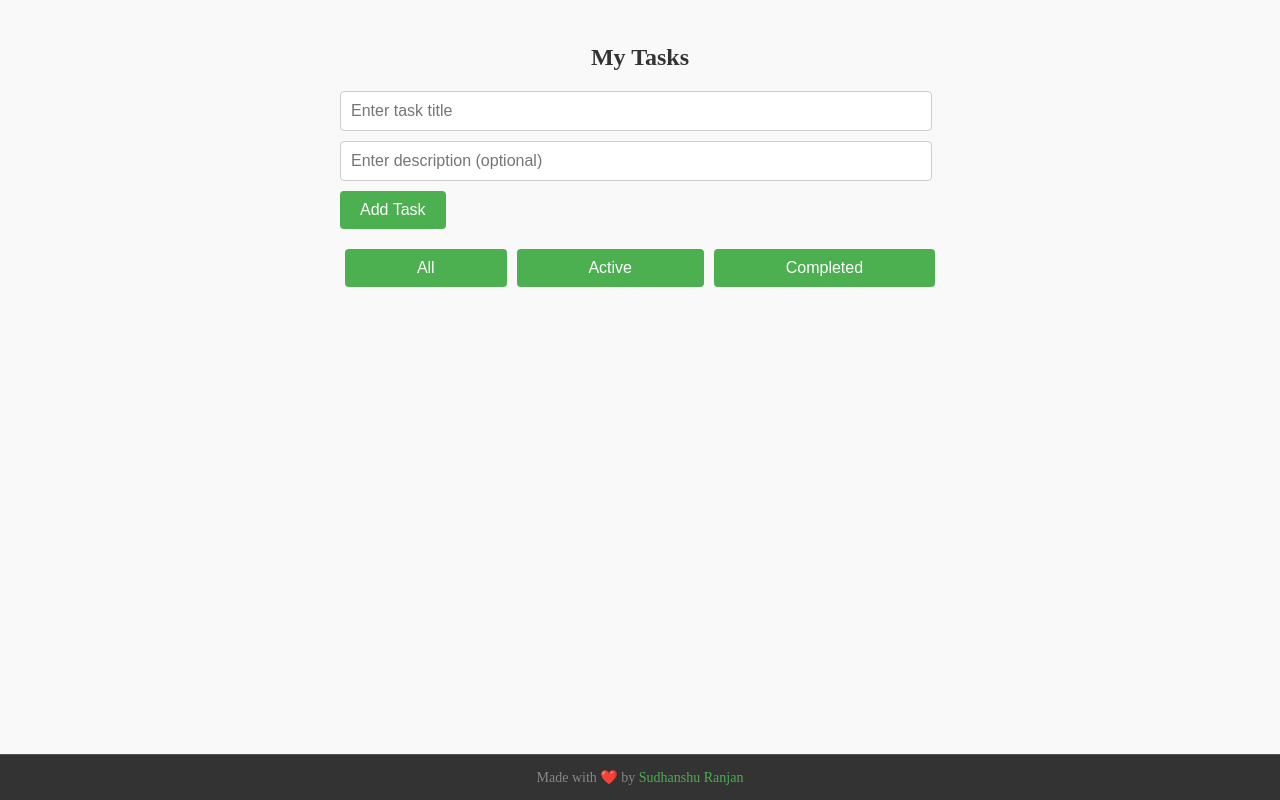
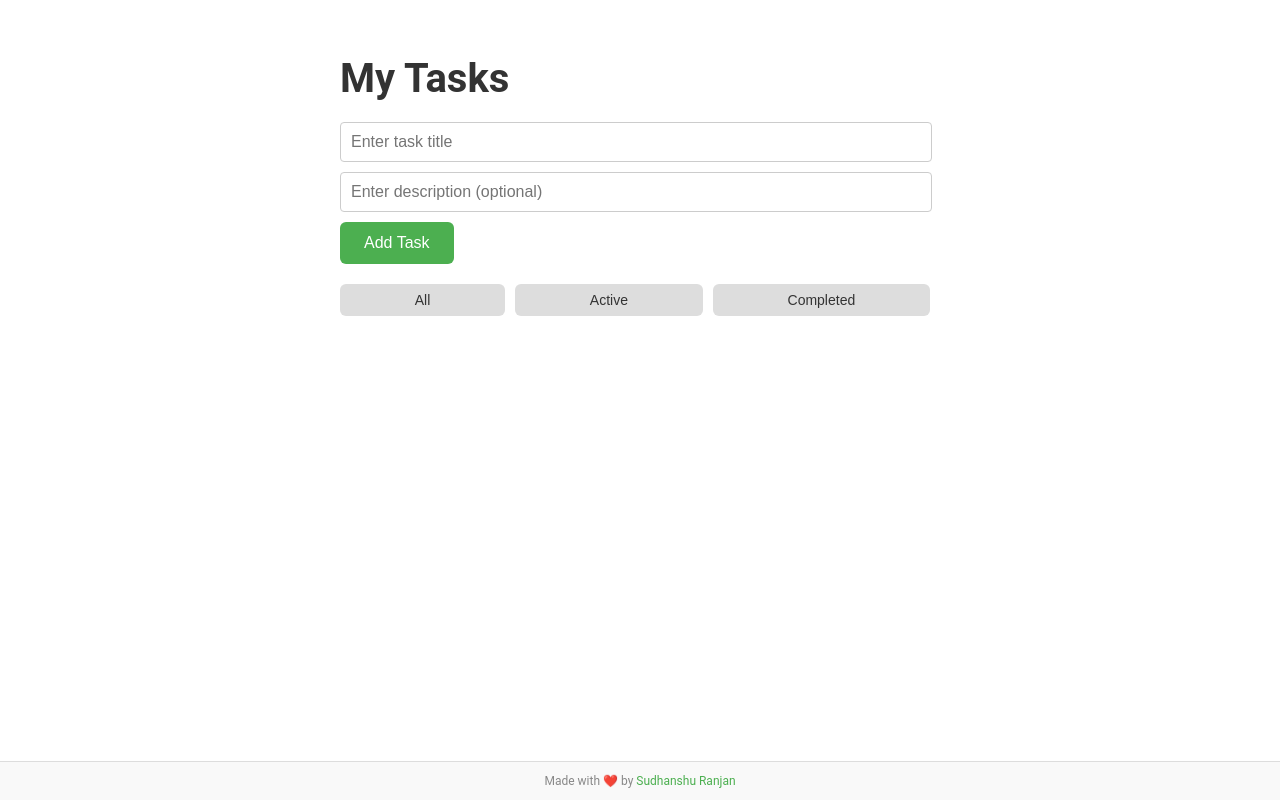
Before and after one commit to sranjan-git/enhanced-todo-list, a React (Create React App) app: page / in a window 1280 px wide. Built offline with nearby package versions, Linux system fonts and the light colour scheme.

Commit message:
Update index.scss

```diff
--- a/src/styles/index.scss
+++ b/src/styles/index.scss
@@ -1,25 +1,21 @@
 .todo-list {
   margin: 0 auto;
-  padding: 20px;
   max-width: 600px;
   min-width: 200px;
-  /* background-color: #f9f9f9; */
-  /* border-radius: 8px; */
-  /* box-shadow: 0 2px 4px rgba(0, 0, 0, 0.1); */
+  font-family: 'Roboto', sans-serif;
+  // background-color: #f5f5f5;
   color: #333;
+  padding: 20px;
+  // border-radius: 8px;
+  // box-shadow: 0 2px 4px rgba(0, 0, 0, 0.1);
 
-  /* Dark theme */
-  &.night-mode {
-    background-color: #333;
-    color: #f9f9f9;
-  }
   .wFull {
     min-width: 95%;
   }
 
   h1 {
-    text-align: center;
-    font-size: 24px;
+
+    font-size: 40px;
     margin-bottom: 20px;
   }
 
@@ -33,30 +29,46 @@
   }
 
   button {
-    padding: 10px 20px;
+    padding: 12px 24px;
     font-size: 16px;
     background-color: #4caf50;
     color: #fff;
     border: none;
-    border-radius: 4px;
+    border-radius: 6px;
     cursor: pointer;
     transition: background-color 0.3s ease;
 
     &:hover {
-      background-color: #45a049;
+      background-color: #388e3c;
     }
   }
 
+
   .filter-buttons {
     /* text-align: center; */
+    margin-bottom: 20px;
     margin: 20px 0;
     width: 100%;
     display: flex;
+    justify-content: center;
 
     button {
-      margin: 0 5px;
+      padding: 8px 16px;
+      border: none;
+      background-color: #ddd;
+      color: #333;
+      border-radius: 6px;
+      cursor: pointer;
+      font-size: 14px;
+      margin-right: 10px;
+      transition: background-color 0.3s ease;
+
+      &:hover {
+        background-color: #ccc;
+      }
     }
   }
+
   .filter-buttons button {
     flex-grow: 1;
   }
@@ -64,6 +76,7 @@
   ul {
     list-style: none;
     padding: 0;
+    margin: 0;
     padding-bottom: 20px;
 
     li {
@@ -72,6 +85,7 @@
       align-items: center;
       margin-bottom: 8px;
       border-bottom: 1px solid #ddd;
+      padding: 10px 0;
       padding-bottom: 8px;
       width: 100%;
 
@@ -81,7 +95,16 @@
       }
 
       input[type="checkbox"] {
-        margin-right: 8px;
+        margin-right: 10px;
+      }
+
+      input[type="text"],
+      span {
+        flex: 1;
+        padding: 8px;
+        border: 0px solid #ddd;
+        border-radius: 0px;
+        font-size: 16px;
       }
 
       span {
@@ -89,12 +112,18 @@
         font-size: 18px;
         line-height: 1.6;
         cursor: pointer;
+        margin-right: 10px;
+        min-height: 34px;
+        overflow: hidden;
+        white-space: pre-wrap;
 
         &.completed {
           text-decoration: line-through;
           color: #888;
         }
       }
+
+
       .inlineBlock {
         display: inline-block;
         align-self: baseline;
@@ -141,7 +170,7 @@
   border-radius: 0px;
 
   p {
-    font-size: 14px;
+    font-size: 12px;
     color: #888;
 
     a {
@@ -157,20 +186,10 @@
 }
 
 .footer {
-  background-color: #333;
-  border-top-color: #555;
+  background-color: #f9f9f9;
+
 }
 
-
-
-/* // Light theme */
-body {
-  background-color: #f9f9f9;
-  color: #333;
+.filter-buttons button:hover {
+  background-color: #bbb;
 }
-
-/* // Dark theme */
-body.night-mode {
-  background-color: #333;
-  color: #f9f9f9;
-}
```
